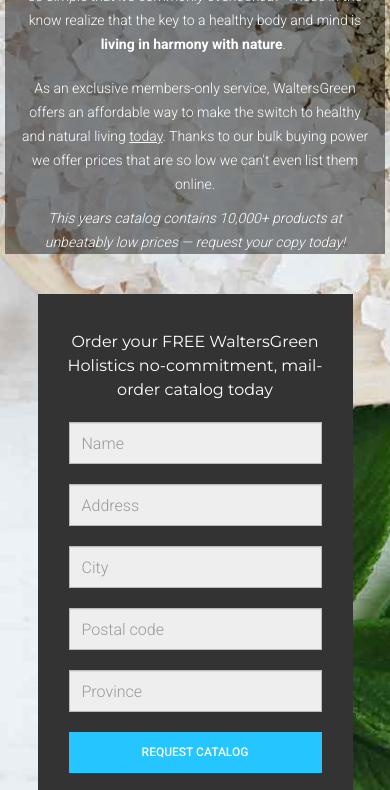
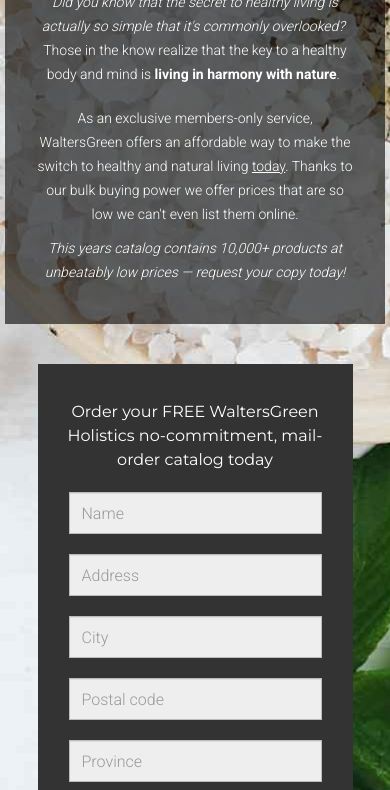
Before and after one commit to andrewsmith289/waltersgreen, a plain HTML site: page index.html in a window 390 px wide. Shown: the part 310-1100 px from the top of the page. Drawn offline with Linux system fonts and the light colour scheme.

Commit message:
fixed padding again. changed transparency to darker behind main text.

```diff
--- a/css/custom.css
+++ b/css/custom.css
@@ -15,12 +15,10 @@ header#header-3 nav {
 }
 
 .col-md-6.intro-txt.white-color {
-  background-color: rgba(0, 0, 0, .45);
+  background-color: rgba(0, 0, 0, 0.6);
   padding-top: 1em;
   padding-bottom: 1em;
 }
-
-
 
 section#intro-6 {
   max-width: 1920px;
@@ -51,7 +49,7 @@ section#intro-6 h2 {
 }
 
 @media only screen and (max-width: 991px) {
-  #intro-6-content .intro-txt {
+  #intro-6 .col-md-6.intro-txt.m-top-30 {
     padding: 2em;
   }
 
--- a/index.html
+++ b/index.html
@@ -7,8 +7,6 @@
 	<meta http-equiv="X-UA-Compatible" content="IE=edge">
 	<meta name="author" content="Waltersgreen.com">
 	<meta name="description" content="WaltersGreen.com :: Mail Order Holistic and Naturals Catalog">
-	<meta name="keywords"
-		content="Responsive, HTML5 template, Waltersgreen.com, Multi-Purpose, Startup, One Page, Landing, Business, Creative, Corporate, Agency Template, Project, Mobile App">
 	<meta name="viewport" content="width=device-width, initial-scale=1.0">
 
 	<!-- SITE TITLE -->
@@ -269,7 +267,7 @@
 			<script src="js/respond.min.js"></script>
 		<![endif]-->
 
-	<!-- Google Analytics: Change UA-XXXXX-X to be your site's ID. Go to http://www.google.com/analytics/ for more information. -->
+	<!-- Google Analytics -->
 
 
 	<!--
@@ -286,10 +284,6 @@
 		</script>
 		-->
 
-
-
-
-
 	<a id="scrollUp" href="#top" title="" style="display: none; position: fixed; z-index: 2147483647;"></a>
 </body>
 
```
